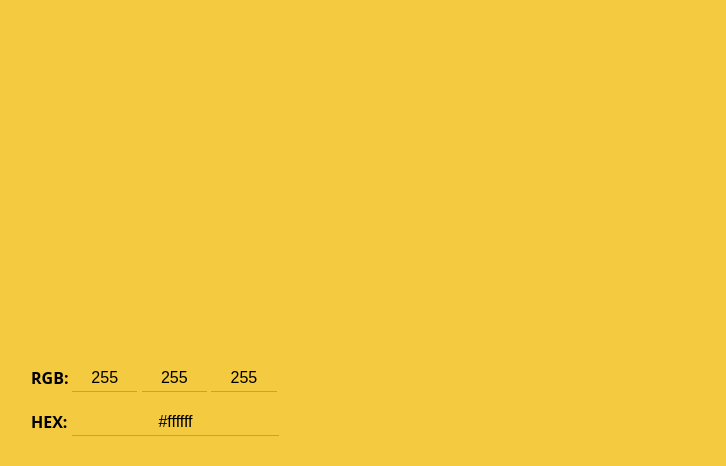
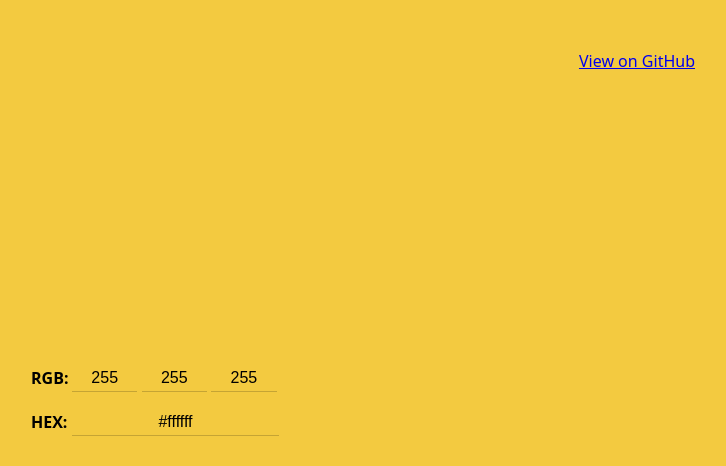
Before and after one commit to sanjeevsaroy/rgb-hex-converter, a plain HTML site: page index.html in a window 1280 px wide. Shown: the whole page, without its empty margins (485-1211 px from the left). Drawn offline with nearby package versions, Linux system fonts and the light colour scheme.

Commit message:
Add a link to the repository page

```diff
--- a/index.html
+++ b/index.html
@@ -25,7 +25,10 @@
           </tr>
         </tbody>
       </table>
+
     </div>
+
+    <a class="github-link" href="https://github.com/saroyy/rgb-hex-converter" target="_blank">View on GitHub</a>
 
     <script src="https://ajax.googleapis.com/ajax/libs/jquery/3.3.1/jquery.min.js"></script>
     <script src="app.js"></script>
--- a/styles.css
+++ b/styles.css
@@ -34,3 +34,9 @@ input {
 .rgb-input {
   width: 31.6%;
 }
+
+.github-link {
+  position: fixed;
+  right: 100px;
+  top: 50px;
+}
```
